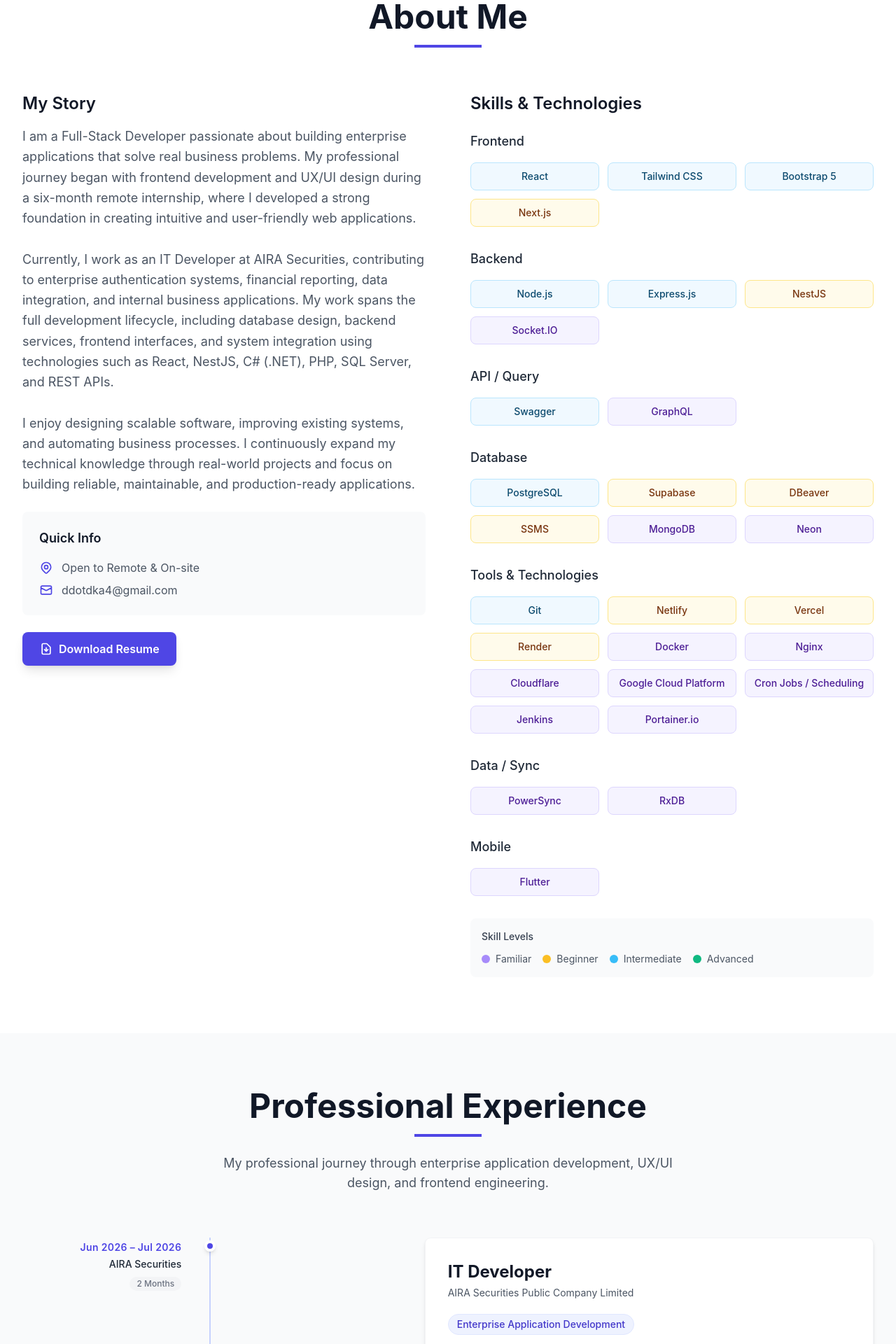
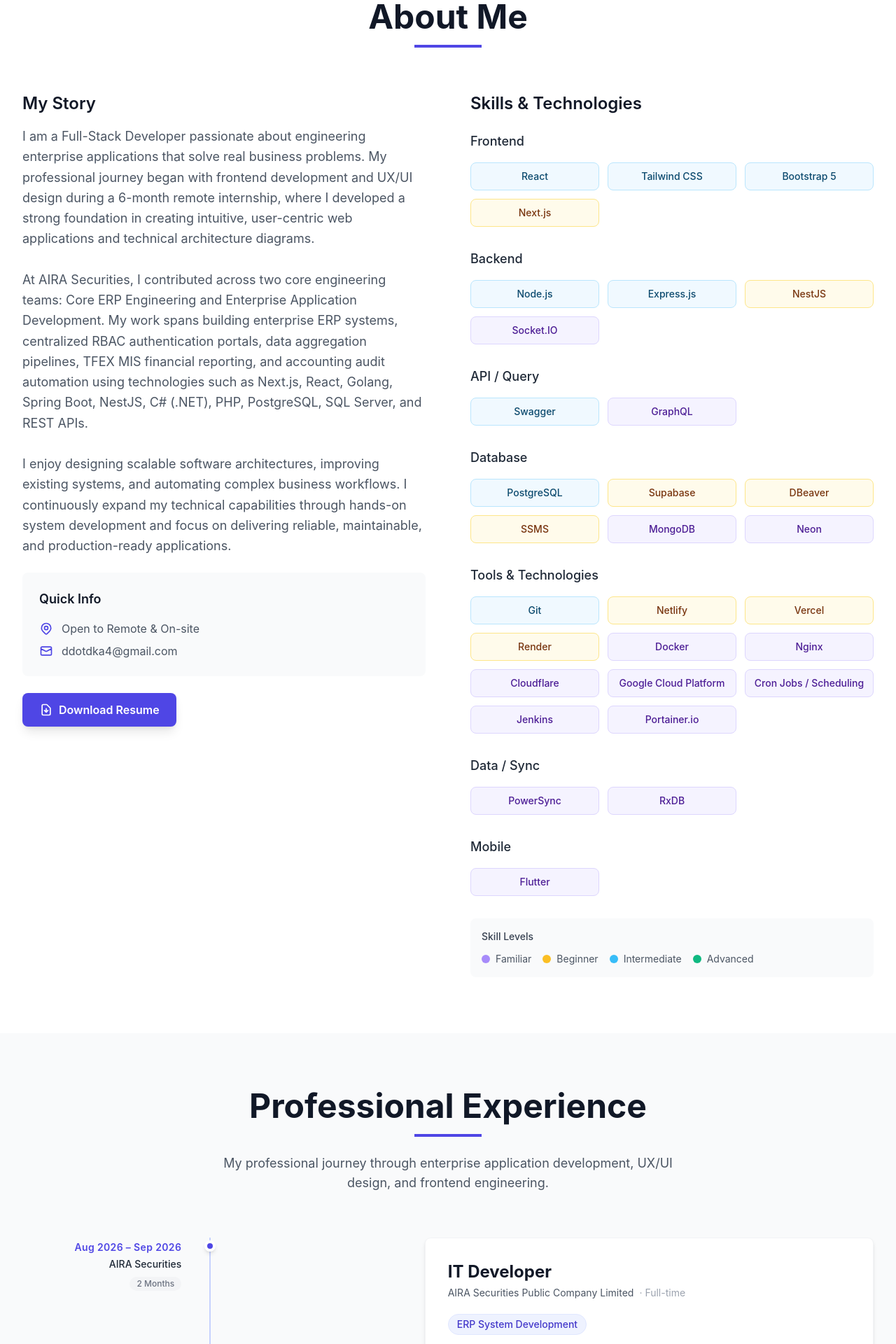
Before and after one commit to Foam-01/Portfolio, a React (Vite) app: page / in a window 1280 px wide. Shown: the part 880-2800 px from the top of the page at 70% size. Built offline with nearby package versions, Linux system fonts and the light colour scheme.

Commit message:
feat: add experience and personal information datasets

```diff
--- a/src/data/experience.ts
+++ b/src/data/experience.ts
@@ -26,10 +26,48 @@
 
 export const experiences: Experience[] = [
   {
+    id: "exp-aira-erp",
+    position: "IT Developer",
+    company: "AIRA Securities",
+    companyFull: "AIRA Securities Public Company Limited",
+    workType: "Full-time",
+    duration: "August 2026 – September 2026 · 2 Months",
+    durationShort: "Aug 2026 – Sep 2026",
+    description:
+      "Engineered enterprise ERP systems and delivered full-stack features across frontend, backend, and database architecture.",
+    subtitle: "ERP System Development",
+    contributions: [
+      {
+        number: "01",
+        title: "Core ERP Engineering",
+        bullets: [
+          "Developed and maintained enterprise ERP systems utilizing Next.js, Go (Golang), Spring Boot, and PostgreSQL.",
+        ],
+      },
+      {
+        number: "02",
+        title: "Full-Stack Development",
+        bullets: [
+          "Implemented end-to-end features and resolved complex bugs across frontend, backend, and database layers based on business requirements.",
+        ],
+      },
+    ],
+    technologies: [
+      "Next.js",
+      "Go (Golang)",
+      "Spring Boot",
+      "PostgreSQL",
+      "React",
+      "Tailwind CSS",
+      "REST API",
+    ],
+  },
+  {
     id: "exp-1",
     position: "IT Developer",
     company: "AIRA Securities",
     companyFull: "AIRA Securities Public Company Limited",
+    workType: "Full-time",
     duration: "June 2026 – July 2026 · 2 Months",
     durationShort: "Jun 2026 – Jul 2026",
     description:
@@ -98,10 +136,6 @@
       "XML",
       "CSV",
     ],
-    relatedProject: {
-      title: "AURA (AIRA User Rights Auditor)",
-      id: "26",
-    },
   },
   {
     id: "exp-2",
@@ -112,40 +146,35 @@
     duration: "August 13, 2025 – February 13, 2026 · 6 Months",
     durationShort: "Aug 2025 – Feb 2026",
     description:
-      "Worked remotely as a Frontend Developer and UX/UI Designer, contributing to user-centered web application design and frontend development in an Agile environment.",
+      "Collaborated in a remote environment, specializing in full-cycle design and development of user-centric web applications.",
     subtitle: "UX/UI & Frontend Development",
     contributions: [
       {
         number: "01",
-        title: "UX/UI Design",
+        title: "UX/UI Architecture",
         bullets: [
-          "Designed high-fidelity wireframes and user flows using Figma and FigJam.",
-          "Created technical system sequence diagrams using Mermaid.",
-          "Designed user-centered interfaces with a focus on usability and interaction flow.",
+          "Designed high-fidelity wireframes and user flows using Figma and FigJam, utilizing Mermaid for technical system sequence diagrams.",
         ],
       },
       {
         number: "02",
         title: "Frontend Development",
         bullets: [
-          "Developed responsive web interfaces using Angular and Tailwind CSS.",
-          "Applied modular component design to improve maintainability and user interaction.",
+          "Developed responsive web interfaces using Angular and Tailwind CSS, focusing on modular component design and seamless user interaction.",
         ],
       },
       {
         number: "03",
         title: "System Visualization",
         bullets: [
-          "Created architectural and workflow diagrams to visualize complex system logic.",
-          "Improved communication between design and development teams through structured visual documentation.",
+          "Streamlined communication between design and development teams by creating clear architectural diagrams to visualize complex logic.",
         ],
       },
       {
         number: "04",
-        title: "Remote Collaboration",
+        title: "Remote Efficiency",
         bullets: [
-          "Worked 100% remotely within an Agile environment.",
-          "Managed tasks independently and maintained development progress through effective time management.",
+          "Demonstrated high self-discipline and task management while working 100% remotely in an agile environment.",
         ],
       },
     ],
--- a/src/data/personal.ts
+++ b/src/data/personal.ts
@@ -19,15 +19,15 @@
 
   // 🔥 ใช้สำหรับ Hero (สั้น)
   shortBio:
-    "Full-Stack Developer with hands-on experience building enterprise web applications and financial systems. Experienced in React, NestJS, C# (.NET), SQL Server, and system integration, with a strong focus on scalable backend development and clean user interfaces.",
+    "Full-Stack Developer with hands-on experience building enterprise ERP systems, financial reporting platforms, and web applications. Proficient in Next.js, React, Golang, Spring Boot, NestJS, C# (.NET), PostgreSQL, and SQL Server with a focus on end-to-end feature development and scalable backend architecture.",
 
   // 🔥 ใช้สำหรับ My Story (ยาว)
   bio: [
-    "I am a Full-Stack Developer passionate about building enterprise applications that solve real business problems. My professional journey began with frontend development and UX/UI design during a six-month remote internship, where I developed a strong foundation in creating intuitive and user-friendly web applications.",
+    "I am a Full-Stack Developer passionate about engineering enterprise applications that solve real business problems. My professional journey began with frontend development and UX/UI design during a 6-month remote internship, where I developed a strong foundation in creating intuitive, user-centric web applications and technical architecture diagrams.",
 
-    "Currently, I work as an IT Developer at AIRA Securities, contributing to enterprise authentication systems, financial reporting, data integration, and internal business applications. My work spans the full development lifecycle, including database design, backend services, frontend interfaces, and system integration using technologies such as React, NestJS, C# (.NET), PHP, SQL Server, and REST APIs.",
+    "At AIRA Securities, I contributed across two core engineering teams: Core ERP Engineering and Enterprise Application Development. My work spans building enterprise ERP systems, centralized RBAC authentication portals, data aggregation pipelines, TFEX MIS financial reporting, and accounting audit automation using technologies such as Next.js, React, Golang, Spring Boot, NestJS, C# (.NET), PHP, PostgreSQL, SQL Server, and REST APIs.",
 
-    "I enjoy designing scalable software, improving existing systems, and automating business processes. I continuously expand my technical knowledge through real-world projects and focus on building reliable, maintainable, and production-ready applications.",
+    "I enjoy designing scalable software architectures, improving existing systems, and automating complex business workflows. I continuously expand my technical capabilities through hands-on system development and focus on delivering reliable, maintainable, and production-ready applications.",
   ].join("\n\n"),
 
   email: "ddotdka4@gmail.com",
```
Also changed, not shown: 1 other file (tests, documents, lock files or other folders).
